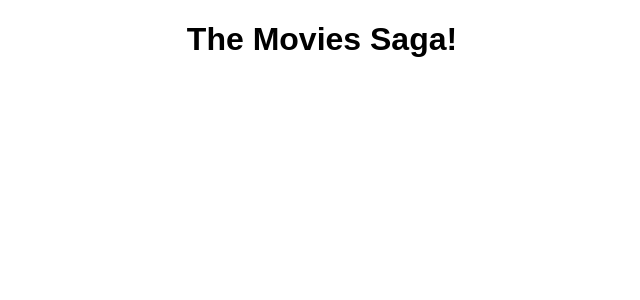
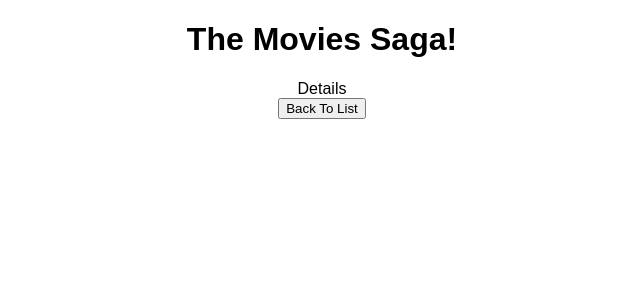
Before and after one commit to PaulNorling/weekend-movie-sagas, a React (Create React App) app: page /#/details/1 in a window 1280 px wide. Shown: the top 300 px of the page, without its empty margins (318-958 px from the left). Built offline with nearby package versions, Linux system fonts and the light colour scheme.

Commit message:
created moviedetail file

```diff
--- a/src/components/App/App.js
+++ b/src/components/App/App.js
@@ -1,6 +1,8 @@
 import {HashRouter as Router, Route} from 'react-router-dom';
 import './App.css';
 import MovieList from '../MovieList/MovieList'
+import MovieDetail from '../MovieDetail/MovieDetail';
+
 
 function App() {
   return (
@@ -10,9 +12,10 @@ function App() {
         <Route path="/" exact>
           <MovieList />
         </Route>
-
         {/* Details page */}
-
+        <Route path="/details/:id">
+          <MovieDetail/>
+        </Route>
         {/* Add Movie page */}
       </Router>
     </div>
--- /dev/null
+++ b/src/components/MovieDetail/MovieDetail.jsx
@@ -0,0 +1,31 @@
+import React, { useEffect } from 'react';
+import {useParams, useHistory} from 'react-router-dom';
+import {useDispatch} from 'react-redux';
+
+
+function MovieDetail(){
+    const dispatch = useDispatch();
+    //get :id from url
+    const params = useParams();
+        console.log(params)
+
+    const history = useHistory();
+
+    const handleClick = () => {
+        history.push('/')
+        console.log('useEffect')
+    }
+
+    useEffect(() => {
+        dispatch({ type: 'FETCH_DETAIL' });
+    }, []);
+
+    return (
+        <div>
+          <div>Details</div>
+          <button onClick={handleClick}>Back To List</button>
+        </div>
+    )
+}
+
+export default MovieDetail
--- a/src/components/MovieList/MovieList.jsx
+++ b/src/components/MovieList/MovieList.jsx
@@ -1,9 +1,10 @@
 import React, { useEffect } from 'react';
 import { useDispatch, useSelector } from 'react-redux';
 import './MovieList.css'
+import {useHistory} from 'react-router-dom'
 
 function MovieList() {
-
+    const history = useHistory();
     const dispatch = useDispatch();
     const movies = useSelector(store => store.movies);
 
@@ -11,13 +12,14 @@ function MovieList() {
         dispatch({ type: 'FETCH_MOVIES' });
     }, []);
 
+
     return (
         <main>
             <h1>MovieList</h1>
             <section className="movies">
                 {movies.map(movie => {
                     return (
-                        <div key={movie.id} >
+                        <div key={movie.id} onClick={() => {history.push(`/details/${movie.id}`)}}>
                             <h3>{movie.title}</h3>
                             <img src={movie.poster} alt={movie.title}/>
                         </div>
```
